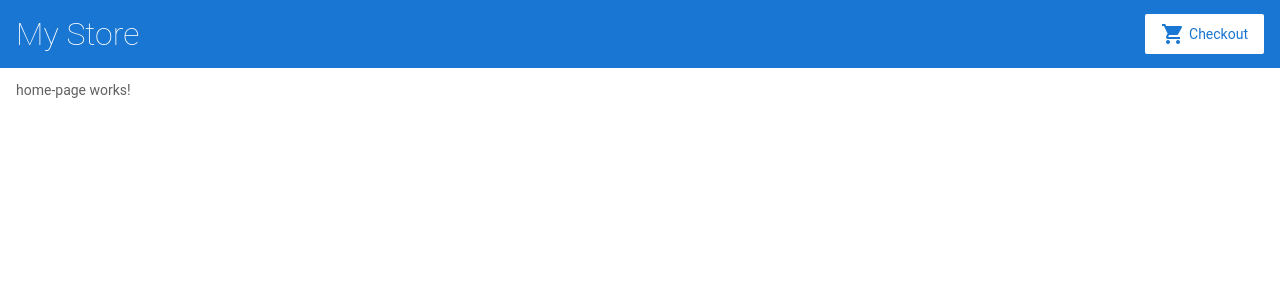
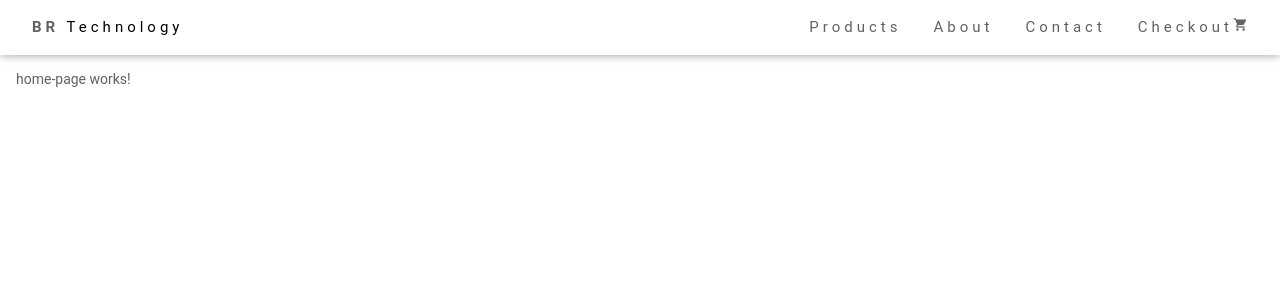
Before and after one commit to LilyDris/CSE5234, an Angular app in the folder Lab5/: page / in a window 1280 px wide. Shown: the top 300 px of the page. Built offline with nearby package versions, Linux system fonts and the light colour scheme.

Commit message:
modified top bar css

```diff
--- a/Lab5/src/app/cart/cart.component.html
+++ b/Lab5/src/app/cart/cart.component.html
@@ -1,6 +1,6 @@
 <h3>Shopping Cart</h3>
 
-<h2>{{items?.length}} Items</h2>
+<h2>{{items.length}} Items</h2>
 <hr class="solid">
 <div class="cart-item" *ngFor="let item of items">
   <span>{{ item.name }}</span>
--- a/Lab5/src/app/top-bar/top-bar.component.html
+++ b/Lab5/src/app/top-bar/top-bar.component.html
@@ -1,10 +1,17 @@
-<a [routerLink]="['/']">
-  <h1>My Store</h1>
-</a>
+<!-- Navbar (sit on top) -->
+  <div class="bar">
+    <a routerLink="" class="bar-item button"><b>BR</b> Technology</a>
+    <!-- Float links to the right. Hide them on small screens -->
+    <div class="bar-right">
+      <a routerLink="/products" class="bar-item button">Products</a>
+      <a href="#about" class="bar-item button">About</a>
+      <a href="#contact" class="bar-item button">Contact</a>
+      <a routerLink="/cart"  class="bar-item button">
+        Checkout<i class="material-icons">shopping_cart</i>
+      </a>
+    </div>
+</div>
 
-<a routerLink="/cart" class="button fancy-button">
-  <i class="material-icons">shopping_cart</i>Checkout
-</a>
 
 <!--
 Copyright Google LLC. All Rights Reserved.
--- a/Lab5/src/index.html
+++ b/Lab5/src/index.html
@@ -7,6 +7,7 @@
 
     <meta name="viewport" content="width=device-width, initial-scale=1" />
     <link rel="icon" type="image/x-icon" href="favicon.ico" />
+    <link rel="stylesheet" href="https://www.w3schools.com/w3css/4/w3.css">
     <link
       href="https://fonts.googleapis.com/icon?family=Material+Icons"
       rel="stylesheet"
--- a/Lab5/src/styles.css
+++ b/Lab5/src/styles.css
@@ -71,20 +71,22 @@ label {
 
 /* Button */
 .button, button {
-  display: inline-flex;
-  align-items: center;
-  padding: 8px 16px;
-  border-radius: 2px;
-  font-size: 14px;
-  cursor: pointer;
-  background-color: #1976d2;
-  color: white;
-  border: none;
+  border:none;
+  display:inline-block;
+  padding:8px 16px;
+  vertical-align:middle;
+  overflow:hidden;
+  text-decoration:none;
+  color:inherit;
+  background-color:inherit;
+  text-align:center;
+  cursor:pointer;
+  white-space:nowrap
 }
 
-.button:hover, button:hover {
-  opacity: 0.8;
-  font-weight: normal;
+.button:hover, button:hover{
+  color:#000!important;
+  background-color:#ccc!important
 }
 
 .button:disabled, button:disabled {
@@ -99,22 +101,43 @@ label {
   color: #1976d2;
 }
 
-.fancy-button i.material-icons {
+.fancy-button  {
   color: #1976d2;
   padding-right: 4px;
+}
+i.material-icons{
+  font-size: 15px;
 }
 
 /* Top Bar */
 
 app-top-bar {
-  width: 100%;
-  height: 68px;
-  background-color: #1976d2;
-  padding: 16px;
+  width:100%;
+  z-index:1;
   display: flex;
   flex-direction: row;
   justify-content: space-between;
   align-items: center;
+}
+.bar-item{
+  padding:8px 16px;
+  float:left;
+  width:auto;
+  border:none;
+  display:block;
+  outline:0;
+}
+.bar-right{
+  float:right!important
+}
+.bar{
+  color: #000!important;
+  background-color: #fff!important;
+  padding: 8px 16px!important;
+  box-shadow: 0 2px 5px 0 rgb(0 0 0 / 16%), 0 2px 10px 0 rgb(0 0 0 / 12%);
+  width: 100%;
+  overflow: hidden;
+  letter-spacing: 4px;
 }
 
 app-top-bar h1 {
```
